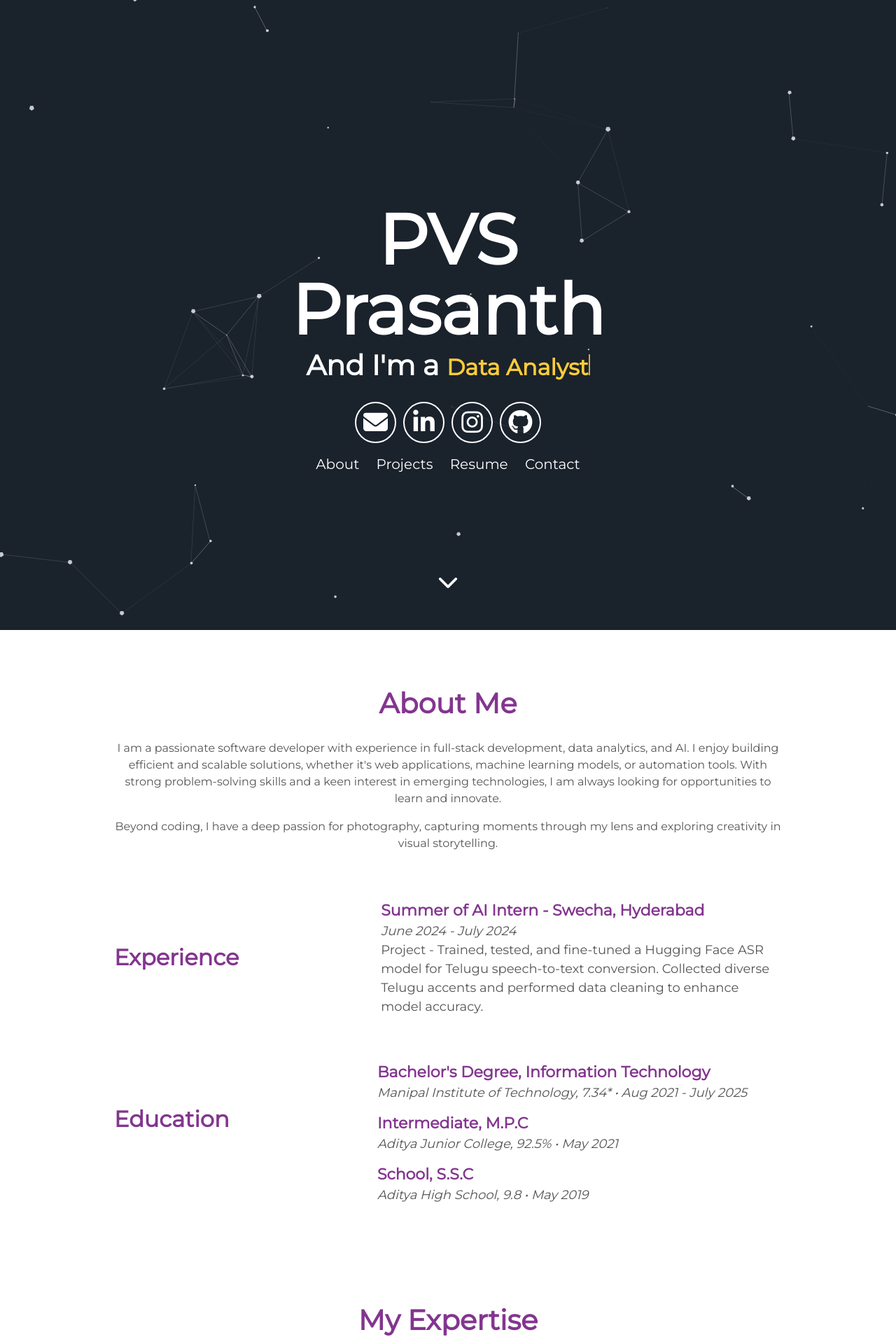
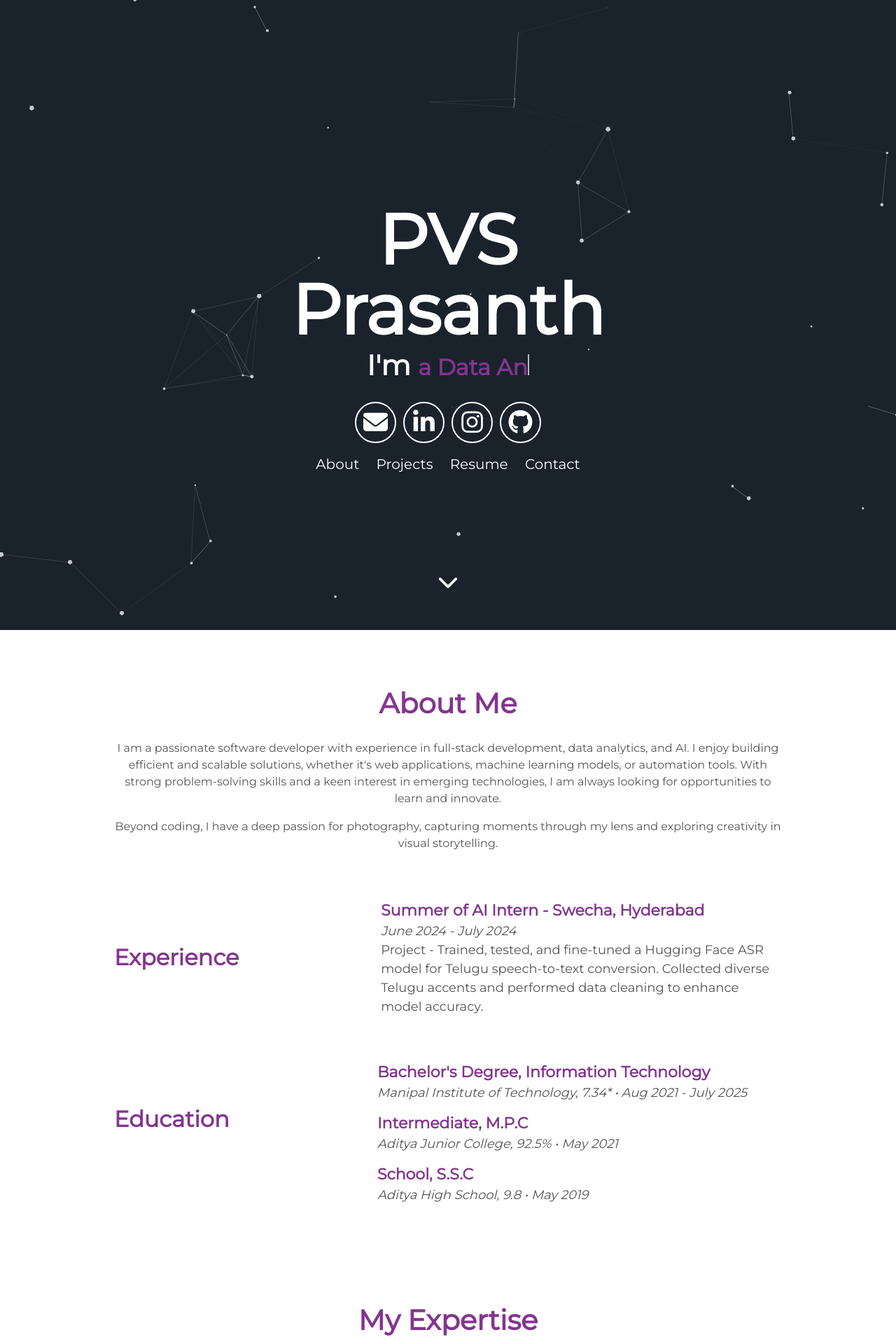
Before and after one commit to pvsp2003/pvsp2003.github.io, a Jekyll site: the page built from index.html, in a window 1280 px wide. Shown: the top 1920 px of the page at 70% size. Built offline with Jekyll 4.4.1, drawn with Linux system fonts in a browser that asks for light colours; nearby versions of some CDN libraries.

Commit message:
Text typing animation

```diff
--- a/_includes/header.html
+++ b/_includes/header.html
@@ -2,7 +2,7 @@
   <div class="header">
       <h1>
         <span class="site-title">{{site.username}}</span>
-        <span class="site-description">And I'm a <span class="dynamic-text"></span><span class="cursor"></span></span>
+        <span class="site-description">I'm <span class="dynamic-text"></span><span class="cursor"></span></span>
       </h1>
       <div class="header-icons">
         <a aria-label="Send email" href="mailto:pvsp2000@gmail.com">
@@ -40,7 +40,7 @@
           .dynamic-text {
             font-size: 2rem;
             font-weight: 600;
-            color: #ffcd38;
+            color: #83358F;
             display: inline;
         }
 
@@ -49,7 +49,7 @@
             display: inline-block;
             width: 2px;
             height: 30px;
-            background-color: #ffcd38;
+            background-color: #e0e0e0;
             animation: blink 0.8s infinite;
         }
 
@@ -61,7 +61,7 @@
 </style>
 <script>
   const dynamicText = document.querySelector('.dynamic-text');
-  const phrases = ["Web Developer", "Data Analyst",  "Android Developer"];
+  const phrases = ["a Web Developer", "a Data Analyst",  "an Android Developer","a Machine Learning Engineer"];
   let currentPhraseIndex = 0;
   let letterIndex = 0;
 
```
